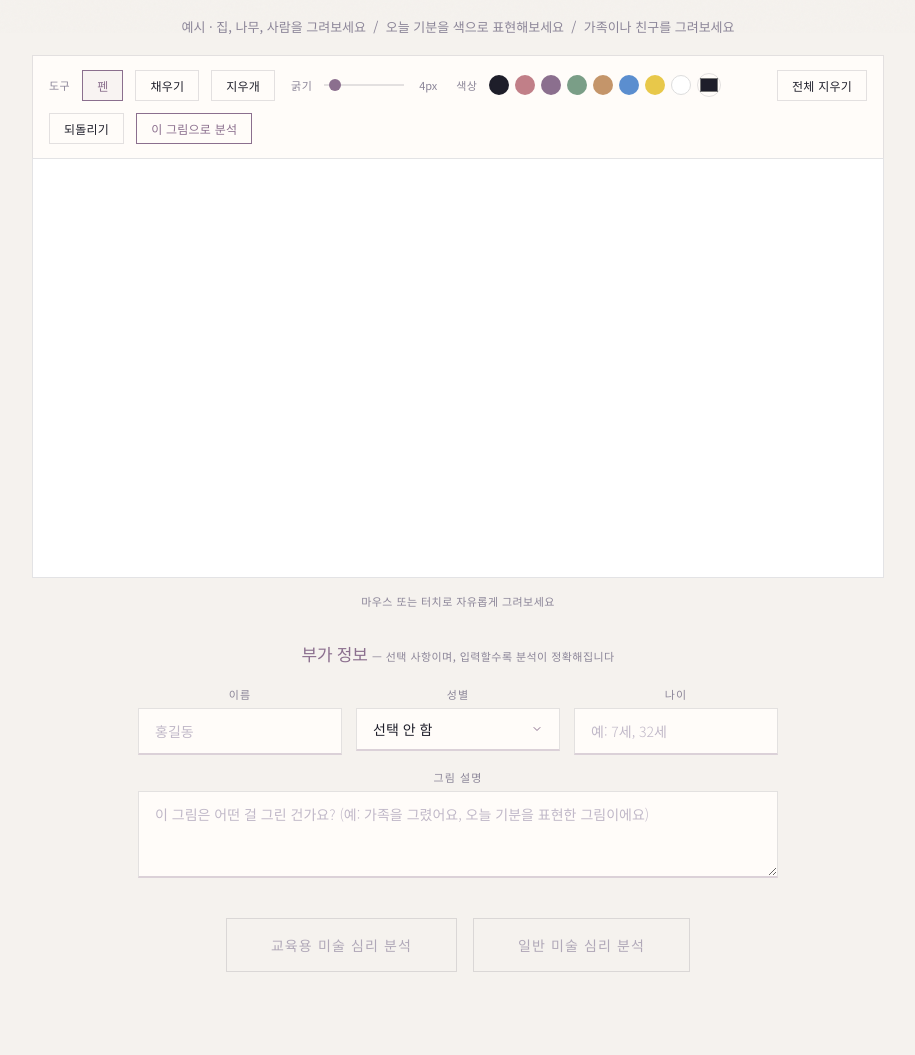
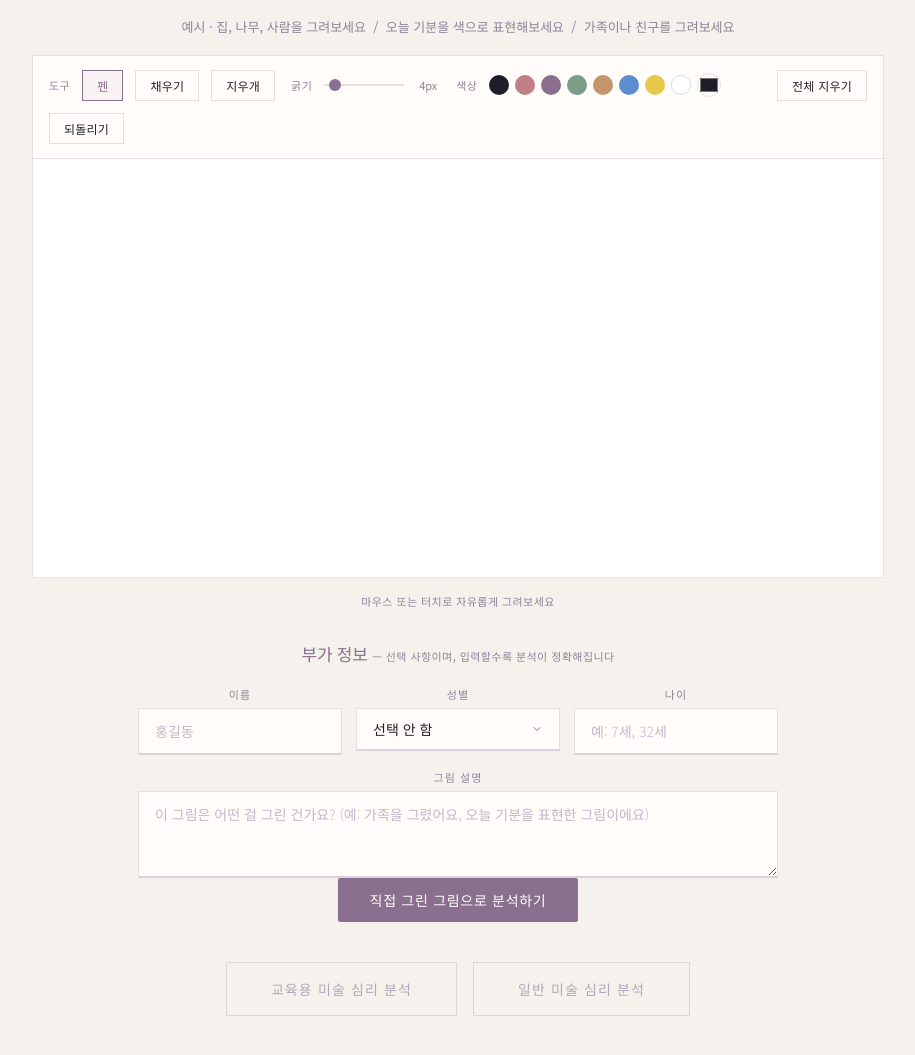
Before and after one commit to hollyppit/art-psychology-analyzer3, a website: page index.html in a window 1280 px wide. Shown: the part 767-1822 px from the top of the page, without its empty margins (182-1097 px from the left). Drawn offline with nearby package versions, Linux system fonts and the light colour scheme.

Commit message:
feat: 직접 그린 그림으로 분석 버튼 분석 버튼 위로 이동

```diff
--- a/index.html
+++ b/index.html
@@ -1085,7 +1085,7 @@
           </div>
           <button class="tool-btn" style="margin-left:auto;" onclick="clearCanvas()">전체 지우기</button>
           <button class="tool-btn" onclick="undoCanvas()">되돌리기</button>
-          <button class="tool-btn" style="border-color:var(--accent);color:var(--accent);" onclick="useDrawingForAnalysis()">이 그림으로 분석</button>
+
         </div>
         <div class="draw-canvas-wrap"><canvas id="drawCanvas"></canvas></div>
         <p class="draw-hint">마우스 또는 터치로 자유롭게 그려보세요</p>
@@ -1124,6 +1124,9 @@
 
       <div class="error-box" id="errorBox"></div>
 
+      <div id="drawingAnalyzeWrap" style="display:none; text-align:center; margin-bottom:16px;">
+        <button onclick="useDrawingForAnalysis()" style="background:var(--accent);color:#fff;border:none;padding:12px 32px;font-size:14px;font-family:'Noto Sans KR',sans-serif;letter-spacing:0.05em;cursor:pointer;border-radius:2px;">직접 그린 그림으로 분석하기</button>
+      </div>
       <div class="analyze-buttons">
         <button class="btn-analyze" id="analyzeEduBtn" disabled onclick="analyzeImage('education')">
           교육용 미술 심리 분석
@@ -1766,6 +1769,8 @@
       ctx.fillRect(0, 0, w, h);
       undoStack = [];
       saveUndo();
+      var wrap = document.getElementById('drawingAnalyzeWrap');
+      if (wrap) wrap.style.display = 'block';
 
       document.getElementById('brushSize').addEventListener('input', function() {
         brushSize = parseInt(this.value);
@@ -1904,6 +1909,7 @@
       document.getElementById('previewContainer').style.display = 'block';
       document.getElementById('analyzeEduBtn').disabled = false;
       document.getElementById('analyzeGenBtn').disabled = false;
+      document.getElementById('drawingAnalyzeWrap').style.display = 'none';
       window.scrollTo({ top: 0, behavior: 'smooth' });
       setTimeout(function() {
         alert('그림이 등록됐어요! 위의 분석 버튼을 눌러주세요.');
```
